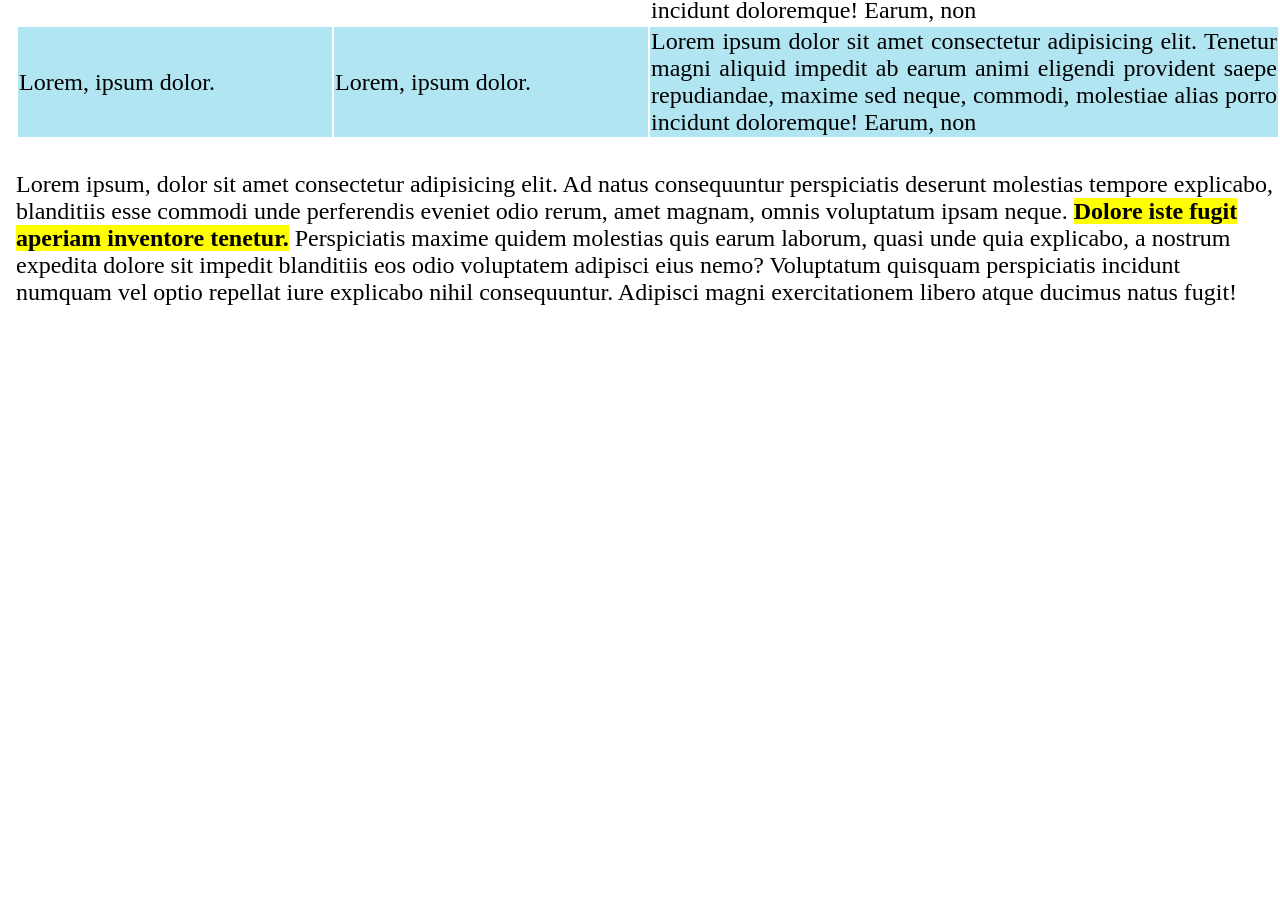
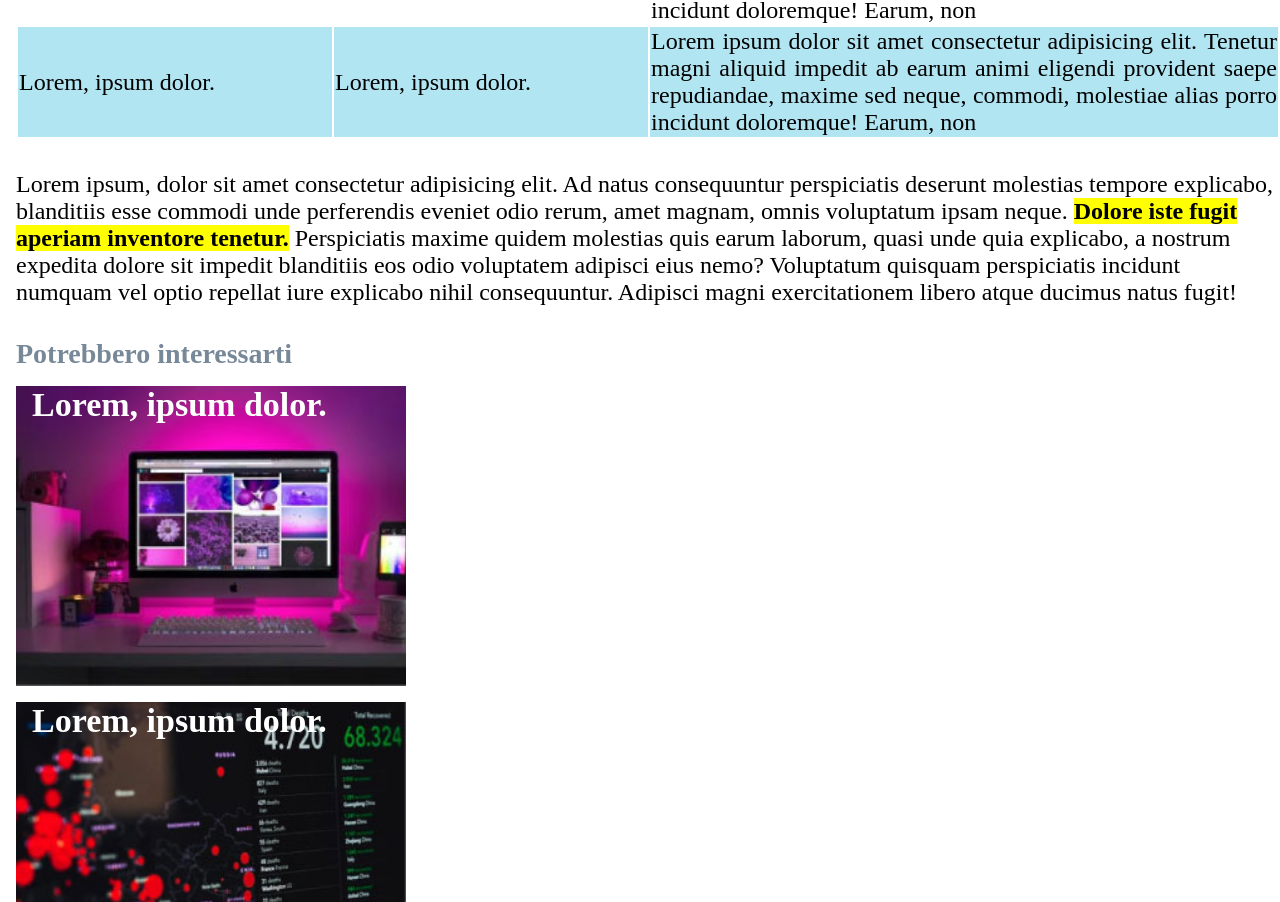
Before and after one commit to pollohultima/html-css-booleaner, a plain HTML site: page index.html in a window 1280 px wide. Shown: the part 2529-3431 px from the top of the page. Before the commit the page ends 2835 px from the top, so only its background shows below. Drawn offline with Linux system fonts and the light colour scheme.

Commit message:
Finished!

```diff
--- a/index.html
+++ b/index.html
@@ -87,7 +87,7 @@
                         </tr>
                     </thead>
                     <tbody>
-                        <tr id="bluebg">
+                        <tr class="bluebg">
                             <td>Lorem, ipsum dolor.</td>
                             <td>Lorem, ipsum dolor.</td>
                             <td>Lorem ipsum dolor sit amet consectetur
@@ -107,7 +107,7 @@
                                 molestiae alias porro incidunt doloremque!
                                 Earum, non</td>
                         </tr>
-                        <tr id="bluebg">
+                        <tr class="bluebg">
                             <td>Lorem, ipsum dolor.</td>
                             <td>Lorem, ipsum dolor.</td>
                             <td>Lorem ipsum dolor sit amet consectetur
@@ -136,10 +136,17 @@
                     explicabo nihil consequuntur. Adipisci magni exercitationem
                     libero atque ducimus natus fugit!</p>
             </section>
-
-
         </main>
 
-        <footer></footer>
+        <footer>
+            <!-- You may like -->
+            <h2>Potrebbero interessarti</h2>
+            <div class="mac">
+                <div id="mac_title">Lorem, ipsum dolor.</div>
+            </div>
+            <div class="graph">
+                <div id="graph_title">Lorem, ipsum dolor.</div>
+            </div>
+        </footer>
     </body>
 </html>
--- a/style.css
+++ b/style.css
@@ -15,13 +15,19 @@
     padding-top: 75px;
     }
 
-.title{
-    font-size: 3rem;
+.title, .autore, img, .caption, p, table, h2{
     padding-left: 1rem;
 }
 
+img, p, ul, table, h2{
+    padding-top: 2rem;
+}
+
+.title{
+    font-size: 3rem;
+}
+
 .autore{
-    padding-left: 1rem;
     color: lightslategray;
 }
 
@@ -40,31 +46,23 @@ a{
 
 img{
     height: 650px;
-    padding-left: 1rem;
-    padding-top: 2rem;
 }
 
 .caption{
-    padding-left: 1rem;
     font-size: 20px;
 }
 
 p{
     font-size: 24px;
-    padding-left: 1rem;
-    padding-top: 2rem;
 }
 
 ul{
-    padding-top: 2rem;
     font-size: 24px;
 }
 
 table{
     font-size: 24px;
     text-align: justify;
-    padding-left: 1rem;
-    padding-top: 2rem;
 }
 
 thead{
@@ -72,7 +70,7 @@ thead{
     color: white;
 }
 
-#bluebg{
+.bluebg{
     background-color: #b1e5f2;
 }
 
@@ -83,3 +81,33 @@ thead{
 b{
     background-color: yellow;
 }
+
+h2{
+    font-size: 28px;
+    color: lightslategrey;
+}
+
+.mac, .graph, #mac_title, #graph_title{
+    margin-left: 1rem;
+    margin-top: 1rem;
+}
+
+.mac{
+    height: 300px;
+    width: 390px;
+    background-image: url(./img/monitor.jpg);
+    background-size: cover;
+    color: white;
+    font-size: 34px;
+    font-weight: bold;
+}
+
+.graph{
+    height: 200px;
+    width: 390px;
+    background-image: url(./img/graph.jpg);
+    background-size: cover;
+    color: white;
+    font-size: 34px;
+    font-weight: bold;
+}
```
